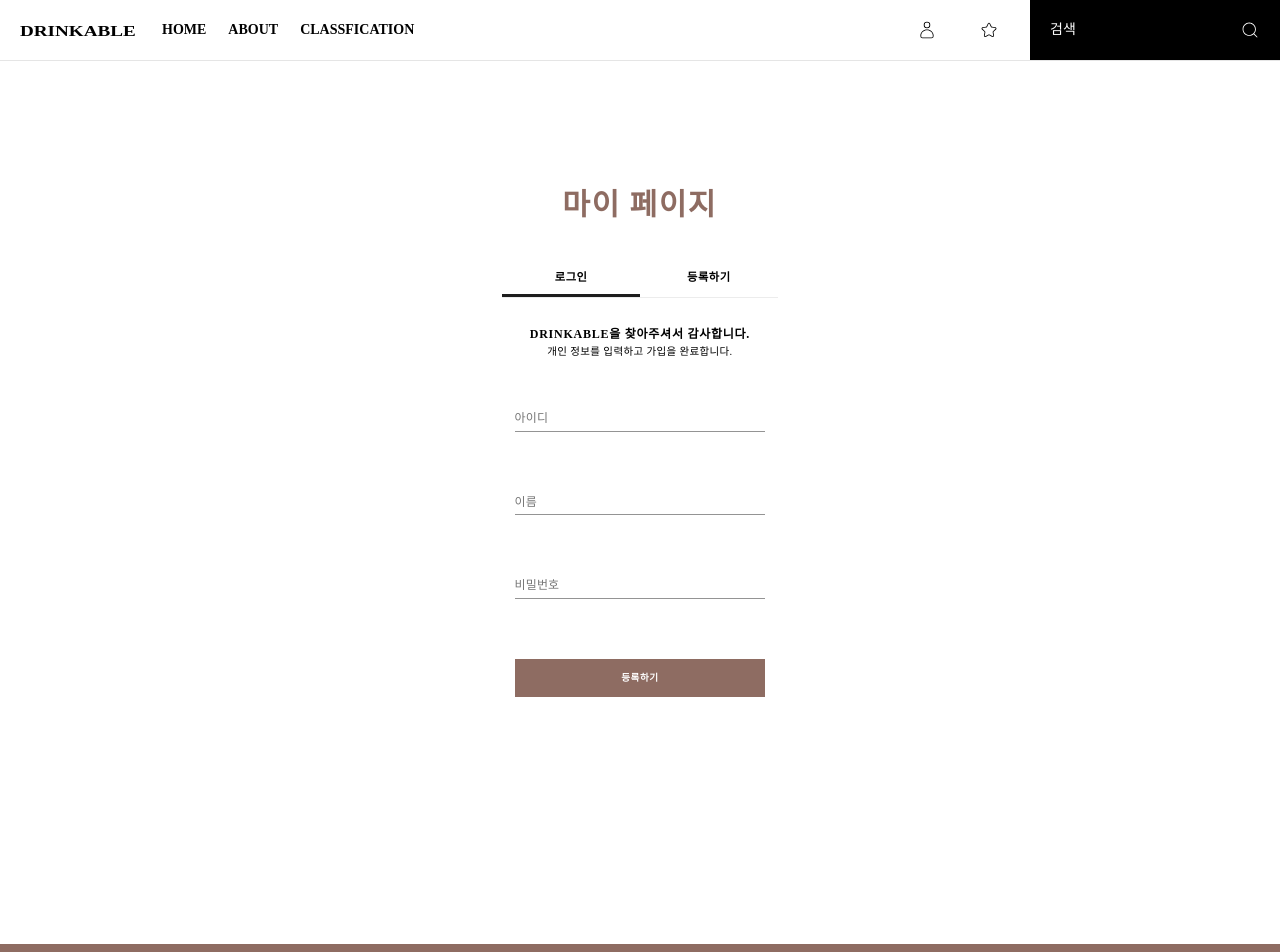
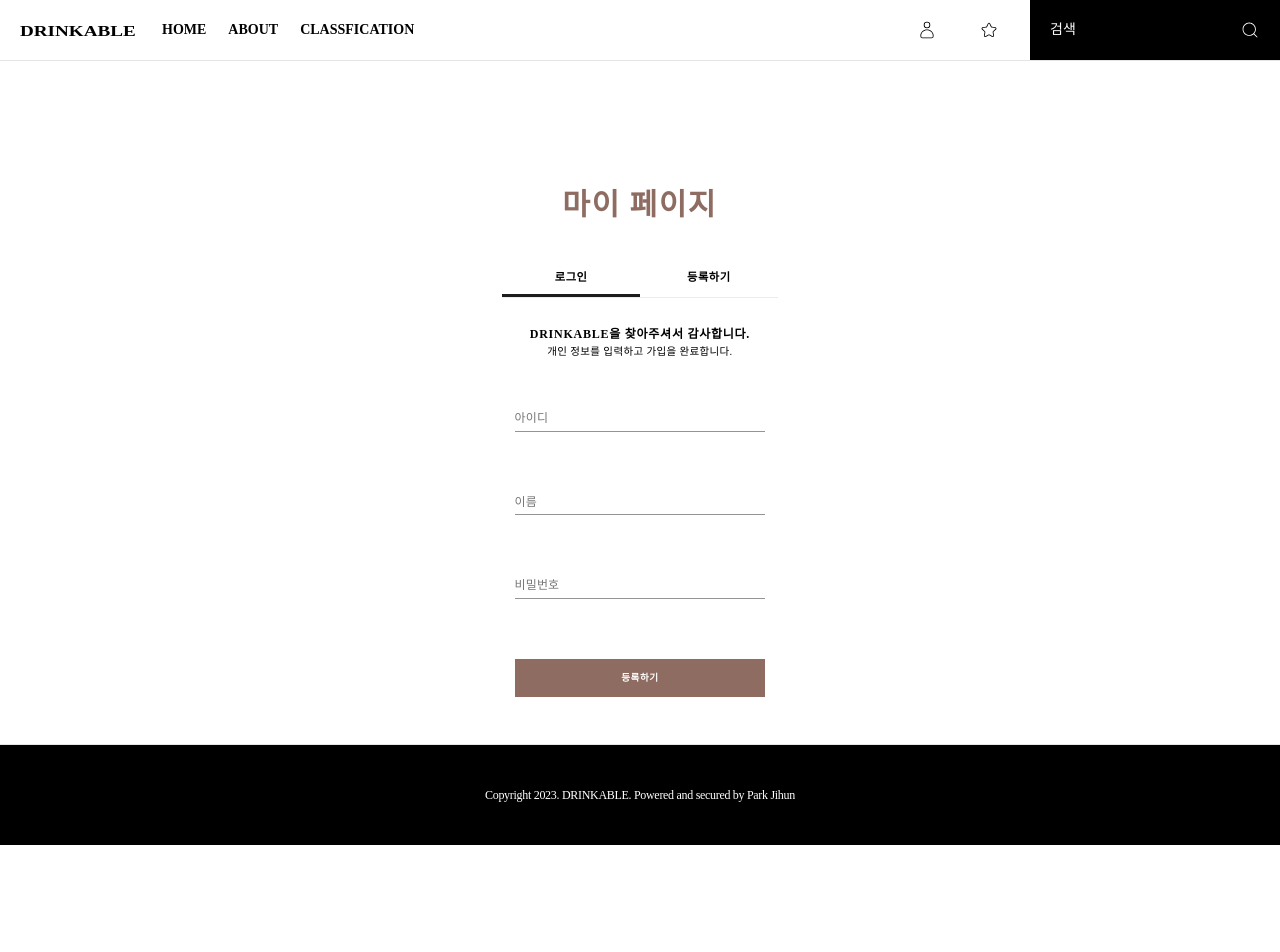
Before and after one commit to bbagbbagn2/DRINKABLE, a React (Create React App) app in the folder client/: page /register in a window 1280 px wide. Shown: the top 952 px of the page. After the commit the page ends 845 px from the top, so only its background shows below. Built offline with nearby package versions, Linux system fonts and the light colour scheme; no server answers.

Commit message:
FlavorSection 완료

```diff
--- a/client/src/index.tsx
+++ b/client/src/index.tsx
@@ -38,6 +38,16 @@ const GlobalStyle = createGlobalStyle`
     border: 0;
     border-bottom: 1px solid #e5e5e5;
     background: #fff !important;
+  }
+
+  #footer {
+    margin: 50px auto 0;
+    margin-top: 0 !important;
+    padding: 0;
+    width: 100%;
+    border: 0;
+    border-top: 1px solid #e5e5e5;
+    background-color: #000;
   }
 
   html {
--- a/client/src/layouts/Footer.tsx
+++ b/client/src/layouts/Footer.tsx
@@ -3,23 +3,42 @@ import styled from 'styled-components';
 
 export default function Footer() {
     return (
-            <FooterLayout>
-                <FooterParagraph>
-                    Copyright 2023. DRINKABLE. Powered and secured by Park Jihun
-                </FooterParagraph>
-            </FooterLayout>
+        <FooterSection id="footer">
+            <FooterBox>
+                <FooeterCol>
+                    <FooterParagraph>
+                        Copyright 2023. DRINKABLE. Powered and secured by Park Jihun
+                    </FooterParagraph>
+                </FooeterCol>
+            </FooterBox>
+        </FooterSection>
     );
 }
 
-const FooterLayout = styled.footer`
-    padding: 0;
-    display: grid;
-    place-items: center;
-    margin-top: 200px;
-    height: 80px;
-    background: #8E6C62;
+const FooterSection = styled.footer`
+    clear: both;
+
+    ::after {
+        content: '';
+        display: block;
+        clear: both;
+    }
 `;
 
+const FooterBox = styled.div`
+    margin: 0 auto;
+    padding: 40px;
+    position: relative;
+    max-width: 1440px;
+    color: #9b9b9b;
+    font-size: 12px;
+    line-height: 20px;
+    letter-spacing: -0.025em;
+`;
+
+const FooeterCol = styled.div`
+    overflow: hidden;
+`;
 const FooterParagraph = styled.div`
     margin: 0 6.5%;
     color: #FFFFFF;
--- a/client/src/pages/Main/FlavorSection/FlavorSection.tsx
+++ b/client/src/pages/Main/FlavorSection/FlavorSection.tsx
@@ -8,13 +8,42 @@ export default function FlavorSection() {
     return (
         <>
             <SectionTitle
-                title="By Flavor"
+                title="Drinks By Flavor"
                 desc="칵테일 보러가기"
             />
             <SessionBox>
                 <div className='main_best_box'>
                     <BestLink href="/">
-
+                        <ImageContainer>
+                            <ImageBox>
+                                <Heading>SWEET</Heading>
+                                <img src="https://cocktailpartyapp.com/wp-content/uploads/Pina-Colada.webp" />
+                            </ImageBox>
+                        </ImageContainer>
+                    </BestLink>
+                    <BestLink href="/">
+                        <ImageContainer>
+                            <ImageBox>
+                                <Heading>DRY</Heading>
+                                <img src="https://cocktailpartyapp.com/wp-content/uploads/Martini.webp" />
+                            </ImageBox>
+                        </ImageContainer>
+                    </BestLink>
+                    <BestLink href="/">
+                        <ImageContainer>
+                            <ImageBox>
+                                <Heading>SOUR</Heading>
+                                <img src="https://cocktailpartyapp.com/wp-content/uploads/Whiskey-Sour.webp" />
+                            </ImageBox>
+                        </ImageContainer>
+                    </BestLink>
+                    <BestLink href="/">
+                        <ImageContainer>
+                            <ImageBox>
+                                <Heading>HOT</Heading>
+                                <img src="https://cocktailpartyapp.com/wp-content/uploads/Hot-Toddy.webp" />
+                            </ImageBox>
+                        </ImageContainer>
                     </BestLink>
                 </div>
             </SessionBox>
@@ -29,6 +58,12 @@ const SessionBox = styled.div`
 
     .main_best_box {
         font-size: 0;
+
+        a:hover {
+            div {
+                opacity: 0.7;
+            }
+        }
     }
 
     @media (min-width: 769px) {
@@ -40,11 +75,24 @@ const BestLink = styled.a`
     position: relative;
     width: 25%;
     display: inline-block;
-    background-color: ${theme.colors.black};
     color: ${theme.colors.white};
+    background-color: #000;
     font-size: 16px;
 
-    img {
+    div {
         transition: opacity 1s cubic-bezier(0.4, 0.9, 0.3, 1);
     }
 `
+const Heading = styled.h1`
+    color: ${theme.colors.black};
+`;
+
+const ImageContainer = styled.div`
+    padding: 20px;
+    background-color: #e5e5e5;
+`;
+
+const ImageBox = styled.div`
+    display: flex;
+    flex-direction: column;
+`;
```
